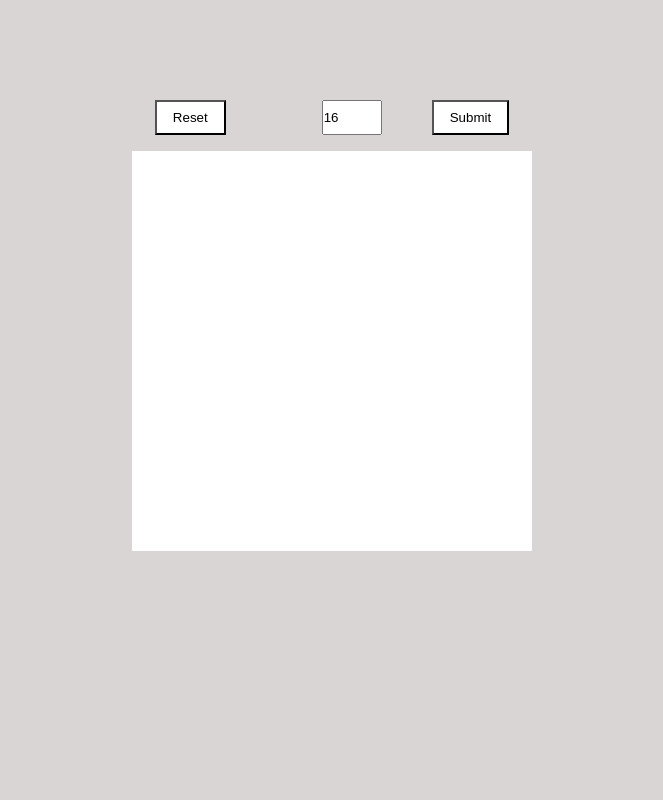
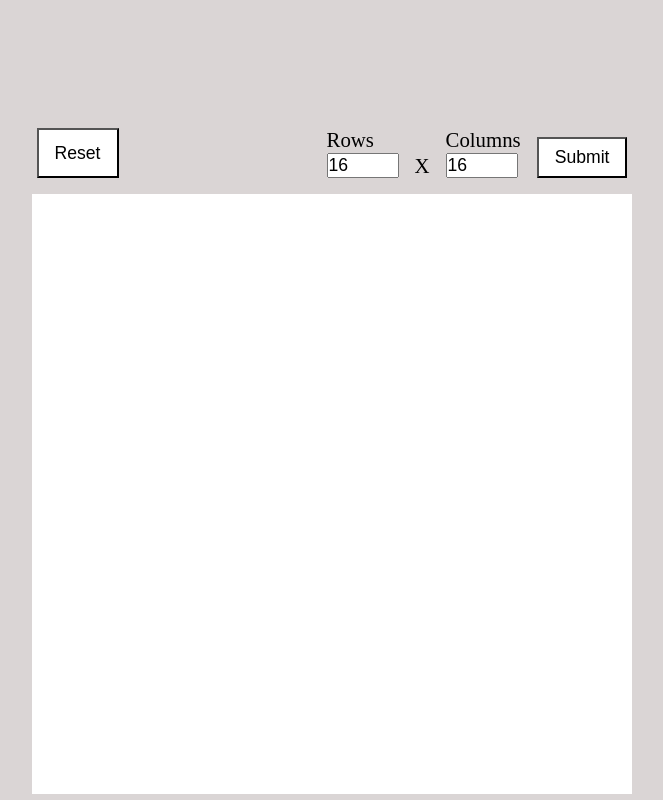
Before and after one commit to GretaRa/etch-a-sketch, a plain HTML site: page index.html in a window 1280 px wide. Shown: the whole page, without its empty margins (308-971 px from the left). Drawn offline with Linux system fonts and the light colour scheme.

Commit message:
Adjust style, add random color, create separate inputs for rows and columns

```diff
--- a/script.js
+++ b/script.js
@@ -1,15 +1,20 @@
+//TODO
+//Draw only when holding mouse key
+//Change colors
+//Make a slider for size
+//Add a title
+//Style it
+
+//Create a container for controls
 const controls = document.createElement('div');
 controls.classList.add('controls');
 document.body.insertBefore(controls, document.body.children[0]);
-
-
 
 //Create reset button in HTML
 const resetBtn = document.createElement('button');
 resetBtn.innerHTML = 'Reset';
 resetBtn.classList.add('resetBtn');
 controls.appendChild(resetBtn);
-
 
 //Reset button refreshes grid to draw again
 resetBtn.addEventListener('click', () => {
@@ -21,14 +26,48 @@ const form = document.createElement('div');
 form.classList.add('form');
 controls.appendChild(form);
 
-//Size input
-const sizeInput = document.createElement('input');
-sizeInput.setAttribute("type", "number");
-sizeInput.setAttribute("min", "10");
-sizeInput.setAttribute("max", "100");
-sizeInput.setAttribute("value", "16");
-sizeInput.classList.add('sizeInput');
-form.appendChild(sizeInput);
+//container for rows input
+const containerRows = document.createElement('div');
+containerRows.classList.add('containerRows');
+form.appendChild(containerRows);
+
+//Text rows input
+const textRows = document.createElement('p');
+textRows.textContent = 'Rows';
+containerRows.appendChild(textRows);
+
+//Size input rows
+const sizeRows = document.createElement('input');
+sizeRows.setAttribute("type", "number");
+sizeRows.setAttribute("min", "2");
+sizeRows.setAttribute("max", "100");
+sizeRows.setAttribute("value", "16");
+sizeRows.classList.add('sizeRows');
+containerRows.appendChild(sizeRows);
+
+//Add x
+const text = document.createElement('p');
+text.textContent = 'X';
+form.appendChild(text);
+
+//container for cols input
+const containerCols = document.createElement('div');
+containerCols.classList.add('containerCols');
+form.appendChild(containerCols);
+
+//Text cols input
+const textCols = document.createElement('p');
+textCols.textContent = 'Columns';
+containerCols.appendChild(textCols);
+
+//Size input cols
+const sizeCols = document.createElement('input');
+sizeCols.setAttribute("type", "number");
+sizeCols.setAttribute("min", "2");
+sizeCols.setAttribute("max", "100");
+sizeCols.setAttribute("value", "16");
+sizeCols.classList.add('sizeCols');
+containerCols.appendChild(sizeCols);
 
 
 //Submit button
@@ -39,17 +78,18 @@ submitBtn.classList.add('submitBtn');
 form.appendChild(submitBtn);
 
 
-//Take size input to adapt grid size
+//Consider size input to adapt grid size
 submitBtn.addEventListener('click', () => {
-    let rows,cols;
-    rows = cols = sizeInput.value;
-    if (rows > 100){
-        alert('Choose the grid size between 10 and 100')
+    let rows = sizeRows.value;
+    let cols = sizeCols.value;
+    if (rows > 100 || cols >100 || rows < 2 || cols < 2){
+        alert('Choose between 2 and 100 number of rows and colums');
     } else {
         createCanvas(rows,cols);
     }
 });
 
+//Recoginse container for the grid
 const container = document.querySelector('.container');
 
 //Create a webpage with a grid of square divs
@@ -63,8 +103,10 @@ function createCanvas(rows,cols){
 
         //Change div color when hovered
         box.addEventListener('mouseenter', function (e){
-            e.target.style.background = 'coral';
+            e.target.style.background = '#'+(0x1000000+Math.random()*0xffffff).toString(16).substr(1,6);
         })
     }
 }
+
+//Default grid
 createCanvas(16,16);
--- a/style.css
+++ b/style.css
@@ -21,29 +21,34 @@ body{
     display: grid;
     grid-template-columns: repeat(var(--grid-cols), 1fr);
     grid-template-rows: repeat(var(--grid-rows), 1fr);
-    width: 400px;
-    height: 400px;
+    width: 600px;
+    height: 600px;
 }
 
 .box{
     background-color: #fff;
-    min-height: 0.1px;
-    min-width: 0.1px;
 }
 
 .resetBtn,
 .submitBtn{
     padding: 0.5rem 1rem;
     background-color: #fff;
+    font-size: 1.1rem;
 }
 
 .controls{
     display: flex;
-    gap: 6rem;
-    margin-top: 100px;
+    gap: 13rem;
+    margin-top: 8rem;
 }
 
 .form{
     display: flex;
-    gap: 50px;
+    gap: 1rem;
+    align-items: flex-end;
+    font-size: 1.3rem;
 }
+
+input{
+    font-size: 1.1rem;
+}
```
